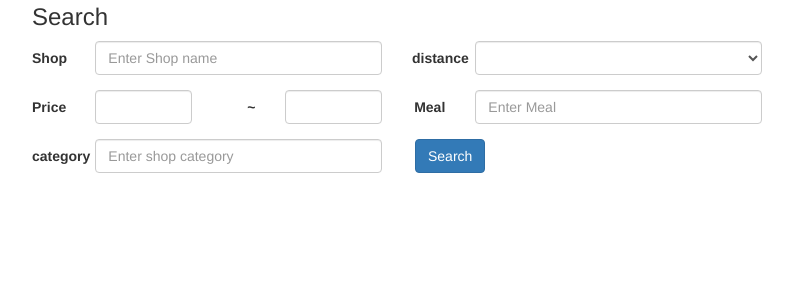
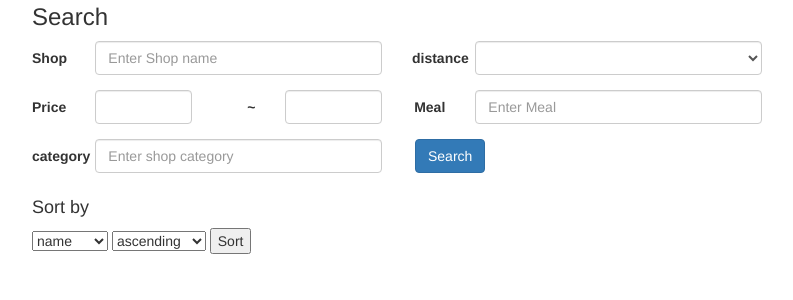
Before and after one commit to detaomega/food_delivery_platform, a PHP site: page /nav.php in a window 1280 px wide. Shown: the part 241-541 px from the top of the page, without its empty margins (38-831 px from the left). Run offline with PHP 8.4, Linux system fonts and the light colour scheme; the visitor is signed in with stand-in values (Sample User, id 1); data that the repository does not hold is empty.

Commit message:
feat: add shop sort feature

```diff
--- a/nav.php
+++ b/nav.php
@@ -21,6 +21,7 @@
     $shopRow = $stmt->fetch();
     echo <<< EOT
       <script>
+        var shops = [];
         window.onload = function(){
           data = {
             "shopSearch": "",
@@ -32,7 +33,6 @@
             "userLongitude": "$userLongitude",
             "userLatitude": "$userLatitude"
           };
-          console.log(data);
           $.post("search_shop.php", data, function(msg) {
             msg = JSON.parse(msg);
             for (var key in msg){
@@ -44,16 +44,27 @@
             } else {
               var cnt = 1;
               var table = document.getElementById("shopList");
-              table.innerHTML = "<thead><tr><th scope="+"col"+">#</th><th scope="+"col"+">shop name</th><th scope="+"col"+">shop category</th><th scope="+"col"+">Distance</th></tr></thead><tbody id=\"shopSearch" + msg[key].ID +"\"></tbody>";
-              table = document.getElementById("shopSearch" + msg[key].ID);
+              table.innerHTML = "<thead><tr><th scope="+"col"+">#</th><th scope="+"col"+">shop name</th><th scope="+"col"+">shop category</th><th scope="+"col"+">Distance</th></tr></thead><tbody id=\"shopSearchList\"></tbody>";
+              table = document.getElementById("shopSearchList");
               for (var key in msg){
                 if (key === "error") continue;
                 var row = table.insertRow(-1);
-                $(row).append('<th scope="row" id="row' + cnt.toString() + '">' + cnt.toString() + '</th>');
-                $(row).append('<td>' + msg[key].name +'</td>');
-                $(row).append('<td>' + msg[key].category +'</td>');
-                $(row).append('<td>' + msg[key].Distance +'</td>');
-                $(row).append('<td>  <button type="button" class="btn btn-info " data-toggle="modal" data-target="#shopList' + msg[key].ID + '">Open menu</button></td>');
+                var s = "";
+                s += '<th scope="row" id="row' + cnt.toString() + '">' + cnt.toString() + '</th>';
+                $(row).append(s);
+                s = "";
+                s += '<td>' + msg[key].name +'</td>';
+                s += '<td>' + msg[key].category +'</td>';
+                s += '<td>' + msg[key].Distance +'</td>';
+                s += '<td>  <button type="button" class="btn btn-info " data-toggle="modal" data-target="#shopList' + msg[key].ID + '">Open menu</button></td>';
+                $(row).append(s);
+                shops.push({
+                  "name": msg[key].name,
+                  "category": msg[key].category,
+                  "distance": msg[key].Distance,
+                  "distanceValue": msg[key].distanceValue,
+                  "text": s
+                });
                 data = { "SID": msg[key].ID };
                 $.post("list_show_product.php", data, function(msg2) {
                   var modal = document.getElementById("shopModal");
@@ -229,7 +240,19 @@
             </div>
           </form>
         </div>
-
+        <div class=" row  col-xs-8">
+          <h4>Sort by</h4>
+          <select id="sortSelect">
+            <option>name</option>
+            <option>category</option>
+            <option>distance</option>
+          </select>
+          <select id="sortSelectOption" >
+            <option>ascending</option>
+            <option>descending</option>
+          </select>
+          <button id="sortBtn" >Sort</button>
+        </div>
         <div class="row">
           <div class="  col-xs-8" id="shopModal">
             <table class="table" style=" margin-top: 15px;" id="shopList">
@@ -349,6 +372,21 @@
   <!-- Option 1: Bootstrap Bundle with Popper -->
   <!-- <script src="https://cdn.jsdelivr.net/npm/bootstrap@5.1.3/dist/js/bootstrap.bundle.min.js" integrity="sha384-ka7Sk0Gln4gmtz2MlQnikT1wXgYsOg+OMhuP+IlRH9sENBO0LRn5q+8nbTov4+1p" crossorigin="anonymous"></script> -->
   <script>
+    const sort_by = (field, reverse, primer) => {
+      const key = primer ?
+        function(x) {
+          return primer(x[field])
+        } :
+        function(x) {
+          return x[field]
+        };
+
+      reverse = !reverse ? 1 : -1;
+
+      return function(a, b) {
+        return a = key(a), b = key(b), reverse * ((a > b) - (b > a));
+      }
+    }
     $(document).ready(function () {
       $("#searchForm").submit(function(e) {
           e.preventDefault();
@@ -416,13 +454,10 @@
           "userID": userID,
           "userPhone": userPhone
         };
-        console.log(data);
         $.post("register_shop.php", data, function(msg) {
-          console.log(msg);
           msg = JSON.parse(msg);
           if (msg.error) {
             alert(msg.text);
-            console.log(msg.text);
           } else {
             alert("Successfully registered!");
             window.location.reload();
@@ -443,7 +478,6 @@
           "userLongitude": userLongitude,
           "userLatitude": userLatitude
         };
-        console.log(data);
         $.post("search_shop.php", data, function(msg) {
           msg = JSON.parse(msg);
           for (var key in msg){
@@ -453,18 +487,30 @@
           if (msg.error) {
             alert(msg.text);
           } else {
+            shops = [];
             var cnt = 1;
             var table = document.getElementById("shopList");
-            table.innerHTML = "<thead><tr><th scope="+"col"+">#</th><th scope="+"col"+">shop name</th><th scope="+"col"+">shop category</th><th scope="+"col"+">Distance</th></tr></thead><tbody id=\"shopSearch" + msg[key].ID +"\"></tbody>";
-            table = document.getElementById("shopSearch" + msg[key].ID);
+            table.innerHTML = "<thead><tr><th scope="+"col"+">#</th><th scope="+"col"+">shop name</th><th scope="+"col"+">shop category</th><th scope="+"col"+">Distance</th></tr></thead><tbody id=\"shopSearchList\"></tbody>";
+            table = document.getElementById("shopSearchList");
             for (var key in msg){
               if (key === "error") continue;
               var row = table.insertRow(-1);
-              $(row).append('<th scope="row" id="row' + cnt.toString() + '">' + cnt.toString() + '</th>');
-              $(row).append('<td>' + msg[key].name +'</td>');
-              $(row).append('<td>' + msg[key].category +'</td>');
-              $(row).append('<td>' + msg[key].Distance +'</td>');
-              $(row).append('<td>  <button type="button" class="btn btn-info " data-toggle="modal" data-target="#shopList' + msg[key].ID + '">Open menu</button></td>');
+              var s = "";
+              s += '<th scope="row" id="row' + cnt.toString() + '">' + cnt.toString() + '</th>';
+              $(row).append(s);
+              s = "";
+              s += '<td>' + msg[key].name +'</td>';
+              s += '<td>' + msg[key].category +'</td>';
+              s += '<td>' + msg[key].Distance +'</td>';
+              s += '<td>  <button type="button" class="btn btn-info " data-toggle="modal" data-target="#shopList' + msg[key].ID + '">Open menu</button></td>';
+              $(row).append(s);
+              shops.push({
+                "name": msg[key].name,
+                "category": msg[key].category,
+                "distance": msg[key].Distance,
+                "distanceValue": msg[key].distanceValue,
+                "text": s
+              });
               data = { "SID": msg[key].ID };
               $.post("list_show_product.php", data, function(msg2) {
                 var modal = document.getElementById("shopModal");
@@ -474,6 +520,22 @@
             }
           }
         });
+      });
+      $("#sortBtn").click(function () {
+        var field = $("#sortSelect").val(), reverse = $("#sortSelectOption").val() === "descending";
+        if (field === "distance") {
+          field += "Value";
+          shops.sort(sort_by(field, reverse, parseFloat));
+        } else {
+          shops.sort(sort_by(field, reverse, (a) =>  a.toUpperCase()));
+        }
+        var table = document.getElementById("shopSearchList");
+        table.innerHTML = "";
+        for (var i = 0; i < shops.length; i++) {
+          var row = table.insertRow(-1);
+          $(row).append('<th scope="row" id="row' + (i + 1).toString() + '">' + (i + 1).toString() + '</th>');
+          $(row).append(shops[i].text);
+        }
       });
     });
   </script>
--- a/search_shop.php
+++ b/search_shop.php
@@ -83,6 +83,7 @@
             $i = 0;
             while ($row = $stmt->fetch()) {
                 $dist = distance($row["position_latitude"], $row["position_longitude"], $_POST["userLatitude"], $_POST["userLongitude"], "K");
+                $row += ["distanceValue" => $dist];
                 if ($distSearch == "near" && $dist <= 2) {
                     $row += ["Distance" => "near"];
                     $res += [$i => json_encode($row)];
@@ -118,6 +119,7 @@
             $i = 0;
             while ($row = $stmt->fetch()) {
                 $dist = distance($row["position_latitude"], $row["position_longitude"], $_POST["userLatitude"], $_POST["userLongitude"], "K");
+                $row += ["distanceValue" => $dist];
                 if ($distSearch == "near" && $dist <= 2) {
                     $row += ["Distance" => "near"];
                     $res += [$i => json_encode($row)];
```
